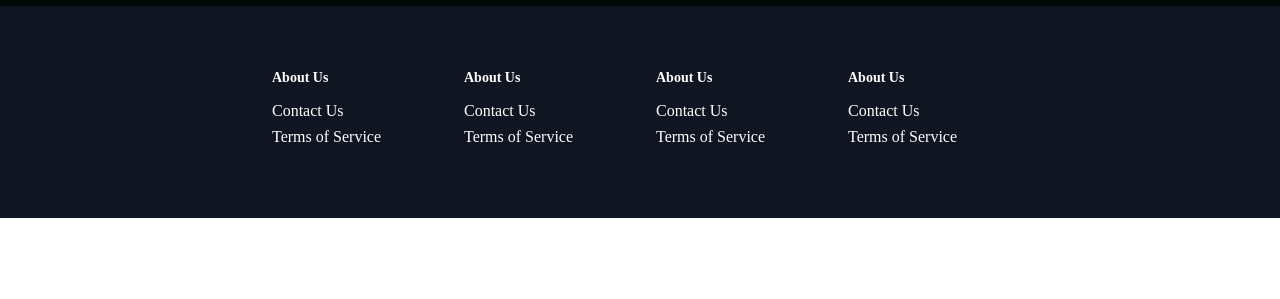
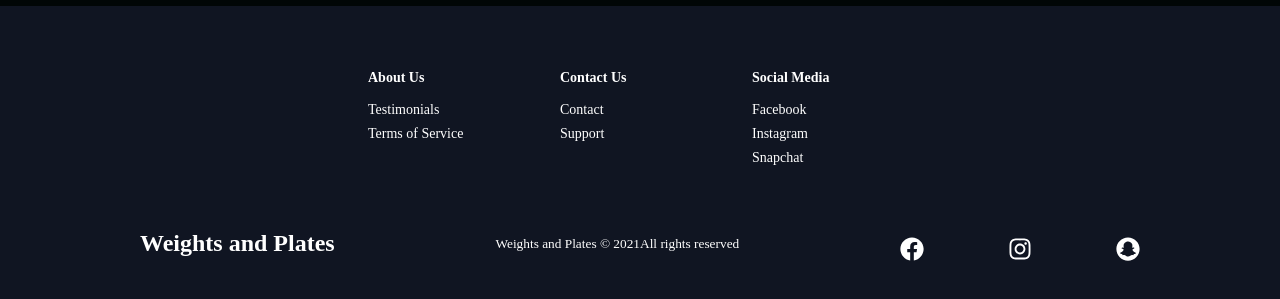
Before and after one commit to ssgsj-carranza/Weights-Plates_frontend, a React (Create React App) app in the folder weights-plates-frontend/: page / in a window 1280 px wide. Shown: the part 5114-5413 px from the top of the page. Before the commit the page ends 5332 px from the top, so only its background shows below. Built offline with nearby package versions, Linux system fonts and the light colour scheme; a web font is replaced by a local one.

Commit message:
finished work on the footer, working on sigin page next

```diff
--- a/weights-plates-frontend/src/components/Footer/FooterElements.js
+++ b/weights-plates-frontend/src/components/Footer/FooterElements.js
@@ -58,10 +58,56 @@ export const FooterLink = styled(Link)`
     color: #fff;
     text-decoration: none;
     margin-bottom: 0.5rem;
-    font-size: 14px
+    font-size: 14px;
 
     &:hover{
         color: #01bf71;
         transition: 0.3s ease-in-out;
     }
 `
+
+export const SocialMedia = styled.section`
+    max-width: 1000px;
+    width: 100%;
+`
+
+export const SocialMediaWrap = styled.div`
+    display: flex;
+    justify-content: space-between;
+    align-items: center;
+    max-width: 1100px;
+    margin: 40px auto 0 auto;
+
+    @media screen and (max-width: 820px){
+        flex-direction: column;
+    }
+`
+
+export const SocialLogo = styled(Link)`
+    color: #fff;
+    justify-self: start;
+    cursor: pointer;
+    text-decoration: none;
+    font-size: 1.5rem;
+    display: flex;
+    align-items: center;
+    margin-bottom: 16px;
+    font-weight: bold;
+`
+
+export const WebsiteRights = styled.small`
+    color: #fff;
+    margin-bottom: 16px
+`
+
+export const SocialIcons = styled.div`
+    display: flex;
+    justify-content: space-between;
+    align-items: center;
+    width: 240px;
+`
+
+export const SocialIconLink = styled.a`
+    color: #fff;
+    font-size: 24px;
+`
--- a/weights-plates-frontend/src/components/Footer/index.js
+++ b/weights-plates-frontend/src/components/Footer/index.js
@@ -1,6 +1,7 @@
 import React from 'react'
+import { FaFacebook, FaInstagram, FaSnapchat } from 'react-icons/fa';
 import {FooterContainer, FooterWrap, FooterLinksContainer, FooterLinksWrapper, FooterLinkItems, FooterLinkTiltle, FooterLink} from './FooterElements';
-
+import {SocialMedia, SocialMediaWrap, SocialLogo, WebsiteRights, SocialIcons, SocialIconLink} from './FooterElements';
 const Footer = () => {
     return (
         <FooterContainer>
@@ -9,28 +10,41 @@ const Footer = () => {
                 <FooterLinksWrapper>
                     <FooterLinkItems>
                         <FooterLinkTiltle>About Us</FooterLinkTiltle>
-                            <FooterLink to='/signin'>Contact Us</FooterLink>
-                            <FooterLink to='/signin'>Terms of Service</FooterLink>
+                            <FooterLink to='/'>Testimonials</FooterLink>
+                            <FooterLink to='/'>Terms of Service</FooterLink>
                     </FooterLinkItems>
                     <FooterLinkItems>
-                        <FooterLinkTiltle>About Us</FooterLinkTiltle>
-                            <FooterLink to='/signin'>Contact Us</FooterLink>
-                            <FooterLink to='/signin'>Terms of Service</FooterLink>
+                        <FooterLinkTiltle>Contact Us</FooterLinkTiltle>
+                            <FooterLink to='/'>Contact</FooterLink>
+                            <FooterLink to='/'>Support</FooterLink>
                     </FooterLinkItems>
                 </FooterLinksWrapper>
                 <FooterLinksWrapper>
                     <FooterLinkItems>
-                        <FooterLinkTiltle>About Us</FooterLinkTiltle>
-                            <FooterLink to='/signin'>Contact Us</FooterLink>
-                            <FooterLink to='/signin'>Terms of Service</FooterLink>
-                    </FooterLinkItems>
-                    <FooterLinkItems>
-                        <FooterLinkTiltle>About Us</FooterLinkTiltle>
-                            <FooterLink to='/signin'>Contact Us</FooterLink>
-                            <FooterLink to='/signin'>Terms of Service</FooterLink>
+                        <FooterLinkTiltle>Social Media</FooterLinkTiltle>
+                            <FooterLink to='/'>Facebook</FooterLink>
+                            <FooterLink to='/'>Instagram</FooterLink>
+                            <FooterLink to='/'>Snapchat</FooterLink>
                     </FooterLinkItems>
                 </FooterLinksWrapper>
               </FooterLinksContainer>
+              <SocialMedia>
+                  <SocialMediaWrap>
+                      <SocialLogo to='/'>Weights and Plates</SocialLogo>
+                      <WebsiteRights>Weights and Plates © {new Date().getFullYear()}All rights reserved</WebsiteRights>
+                      <SocialIcons>
+                          <SocialIconLink href='//www.facebook.com/jorge.r.carranza.3/' target='_blank' aria-label='Facebook'>
+                              <FaFacebook/>
+                          </SocialIconLink>
+                          <SocialIconLink href='//www.https://www.instagram.com/laidpidgeon/' target='_blank' aria-label='Instagram'>
+                              <FaInstagram/>
+                          </SocialIconLink>
+                          <SocialIconLink href='/' target='_blank' aria-label='Snapchat'>
+                              <FaSnapchat/>
+                          </SocialIconLink>
+                      </SocialIcons>
+                  </SocialMediaWrap>
+              </SocialMedia>
             </FooterWrap>
         </FooterContainer>
     )
```
